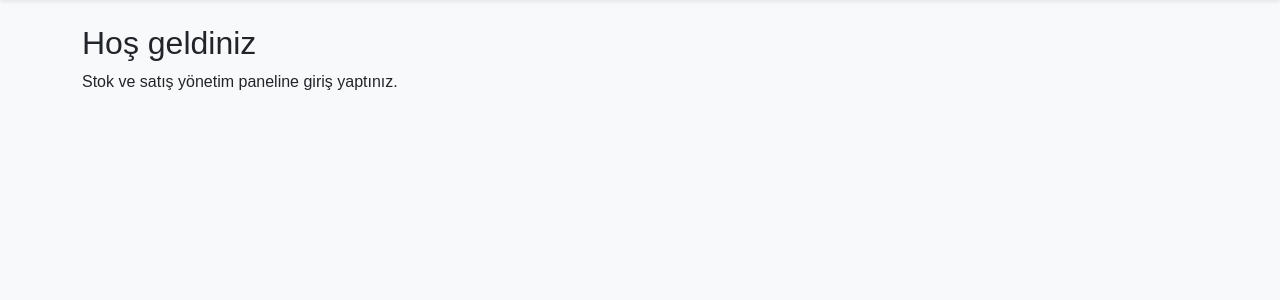
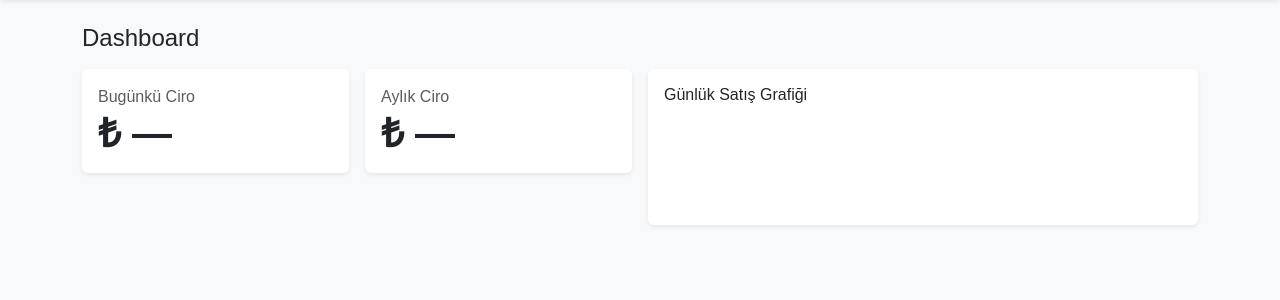
Before and after one commit to berdener/stokk, a Flask app: page / in a window 1280 px wide. Shown: the part 56-356 px from the top of the page. Run offline with Flask 3, Linux system fonts and the light colour scheme; some libraries are stand-ins or nearby versions.

Commit message:
Update index.html

```diff
--- a/templates/index.html
+++ b/templates/index.html
@@ -1,5 +1,37 @@
 {% extends "base.html" %}
 {% block content %}
-  <h2>Hoş geldiniz</h2>
-  <p>Stok ve satış yönetim paneline giriş yaptınız.</p>
+<h4 class="mb-3">Dashboard</h4>
+<div class="row g-3">
+  <div class="col-md-3">
+    <div class="card shadow-sm border-0">
+      <div class="card-body">
+        <div class="text-muted">Bugünkü Ciro</div>
+        <div class="display-6 fw-bold">₺ —</div>
+      </div>
+    </div>
+  </div>
+  <div class="col-md-3">
+    <div class="card shadow-sm border-0">
+      <div class="card-body">
+        <div class="text-muted">Aylık Ciro</div>
+        <div class="display-6 fw-bold">₺ —</div>
+      </div>
+    </div>
+  </div>
+  <div class="col-md-6">
+    <div class="card shadow-sm border-0">
+      <div class="card-body">
+        <h6 class="card-title mb-2">Günlük Satış Grafiği</h6>
+        <canvas id="dailyChart" height="90"></canvas>
+      </div>
+    </div>
+  </div>
+</div>
+<script>
+  // örnek boş grafik (gerçek veriyi backend’e bağlayınca dolar)
+  new Chart(document.getElementById('dailyChart'), {
+    type:'bar',
+    data:{labels:['Pzt','Sal','Çar','Per','Cum','Cmt','Paz'], datasets:[{label:'₺', data:[0,0,0,0,0,0,0]}]}
+  });
+</script>
 {% endblock %}
```
